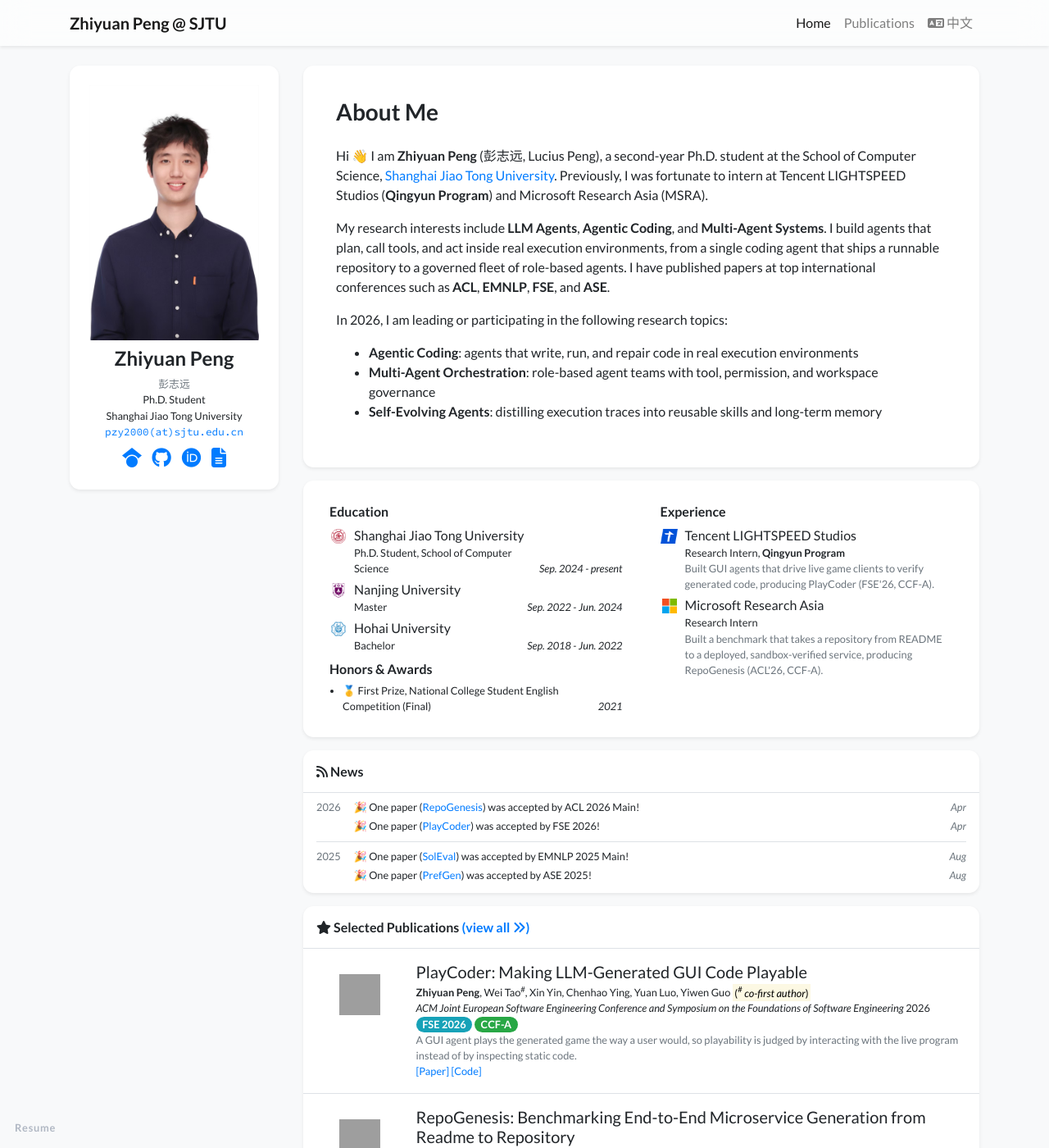
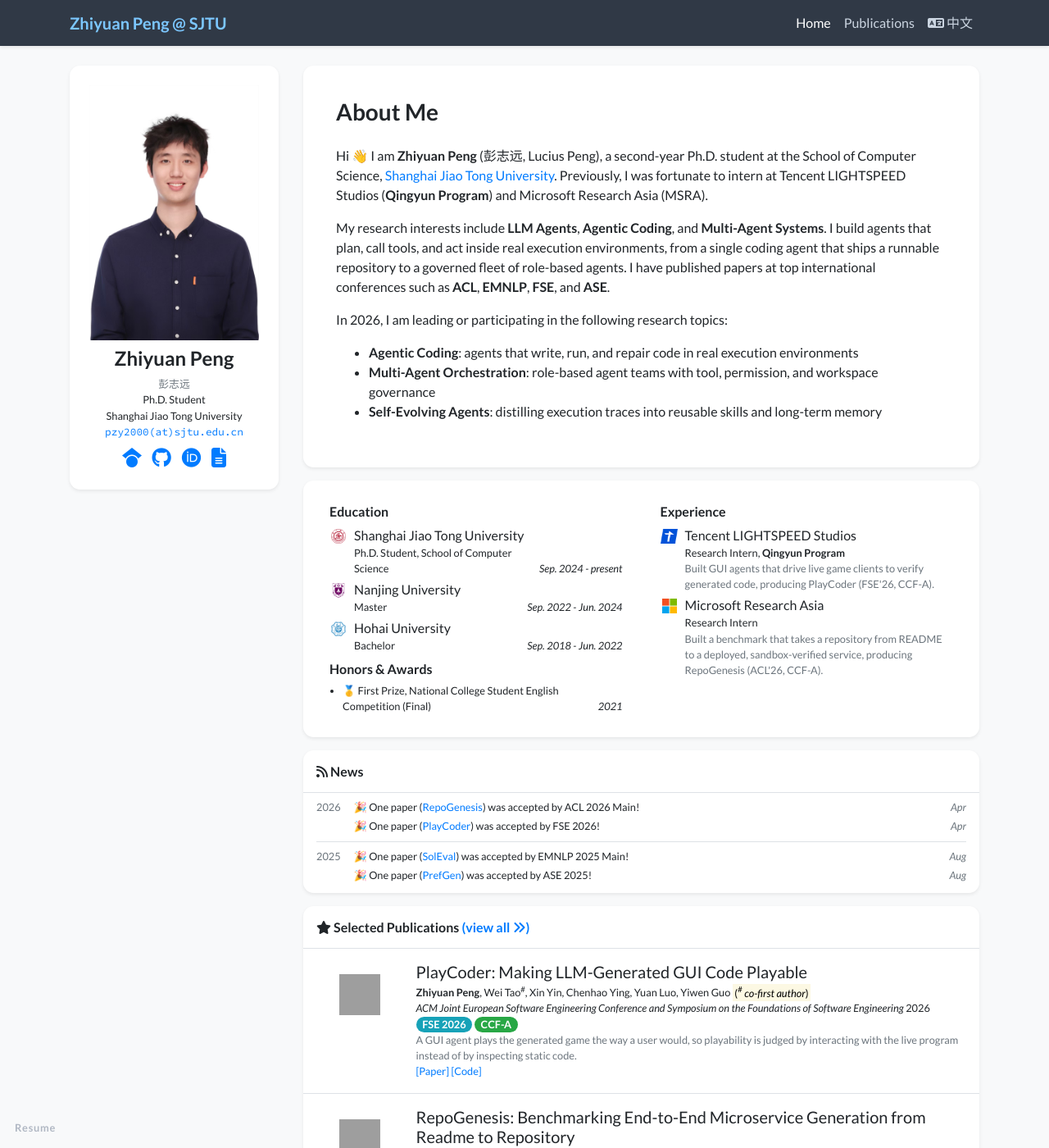
Before and after one commit to pzy2000/pzy2000.github.io, a Jekyll site: the page built from index.html, in a window 1280 px wide and 1400 px high. Shown: the whole window at 82% size. Built offline with Jekyll 4.4.1, drawn with Linux system fonts in a browser that asks for light colours; nearby versions of some CDN libraries; a style sheet for code colours, icons or effects is not loaded; grey boxes are pictures that could not be loaded.

Commit message:
Update navbar styling to dark theme and enhance CSS for improved visibility
- Changed navbar background color to a darker shade for better contrast.
- Updated CSS for navbar elements to support dark theme, including brand and link colors.
- Ensured hover and focus states are visually distinct for better user experience.

```diff
--- a/_includes/navbar.html
+++ b/_includes/navbar.html
@@ -1,4 +1,4 @@
-<nav class="navbar navbar-expand-sm navbar-light fixed-top mb-5 shadow-sm">
+<nav class="navbar navbar-expand-sm navbar-dark fixed-top mb-5 shadow-sm">
     <div class="{% if page.container_class %}{{ page.container_class }}{% else %}container-lg{% endif %}">
         <a class="navbar-brand" href="{{ '/' | relative_url }}"><strong>{% if page.lang == 'zh' %}{{ site.data.profile_zh.navbar_name }}{% else %}{{ site.data.profile.navbar_name }}{% endif %}</strong></a>
         <button class="navbar-toggler" style="font-size: 1em; padding: 0.5em;" type="button" data-toggle="collapse" data-target="#navbarResponsive" aria-controls="navbarResponsive" aria-expanded="false" aria-label="Toggle navigation">
--- a/assets/css/global.css
+++ b/assets/css/global.css
@@ -43,9 +43,33 @@
 }
 
 .navbar {
-    background-color: rgba(255, 255, 255, 0.6) !important;
+    background-color: rgba(31, 41, 55, 0.92) !important;
     backdrop-filter: blur(16px);
     -webkit-backdrop-filter: blur(16px);
+}
+
+.navbar-dark .navbar-brand {
+    color: #7cc7ff;
+}
+
+.navbar-dark .navbar-brand:hover,
+.navbar-dark .navbar-brand:focus {
+    color: #a5d8ff;
+}
+
+.navbar-dark .navbar-nav .nav-link {
+    color: #cbd5e1;
+}
+
+.navbar-dark .navbar-nav .nav-link:hover,
+.navbar-dark .navbar-nav .nav-link:focus,
+.navbar-dark .navbar-nav .active > .nav-link {
+    color: #ffffff;
+}
+
+.navbar-dark .navbar-toggler {
+    color: #cbd5e1;
+    border-color: rgba(255, 255, 255, 0.25);
 }
 
 .inline-badge {
```
